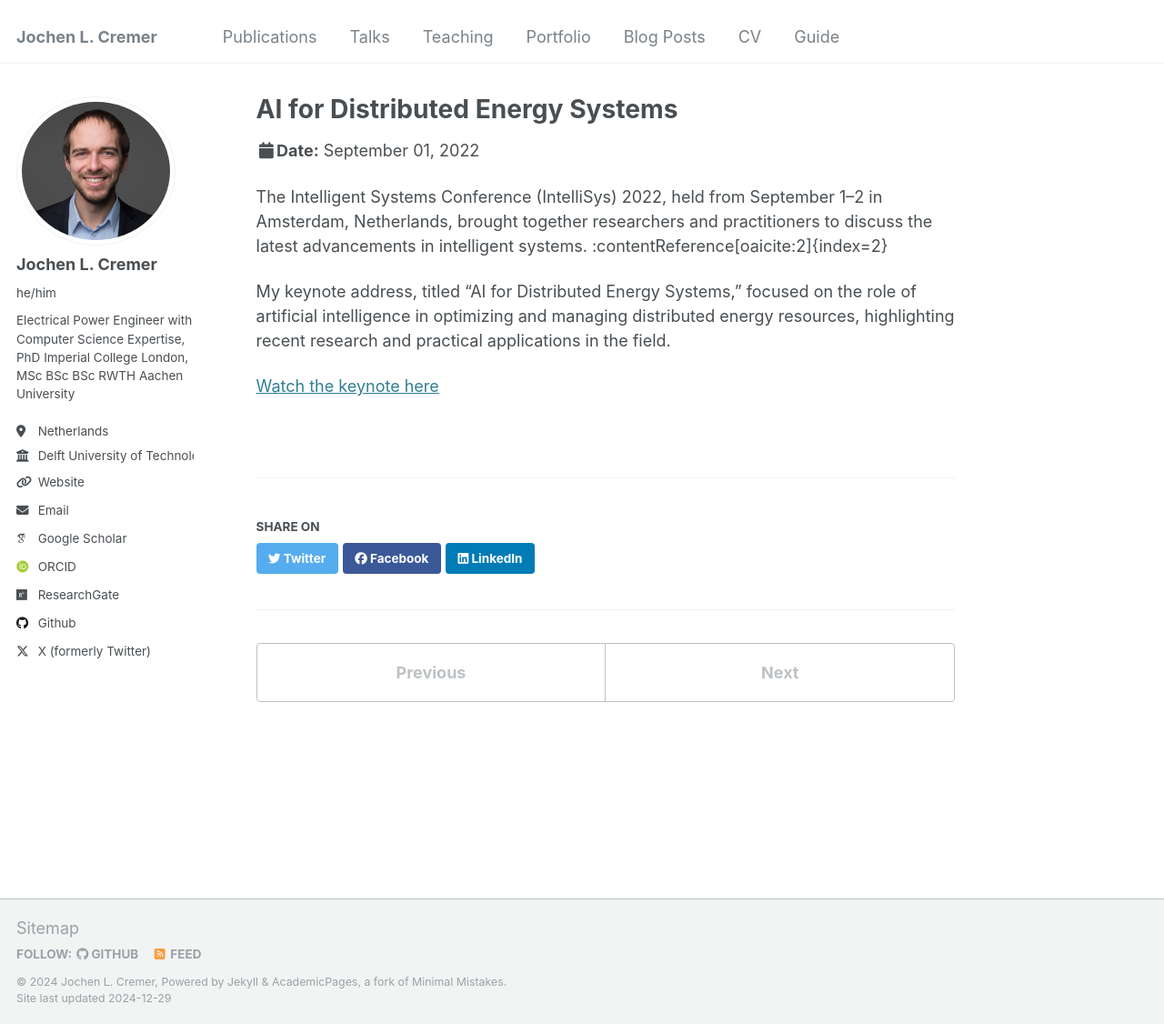
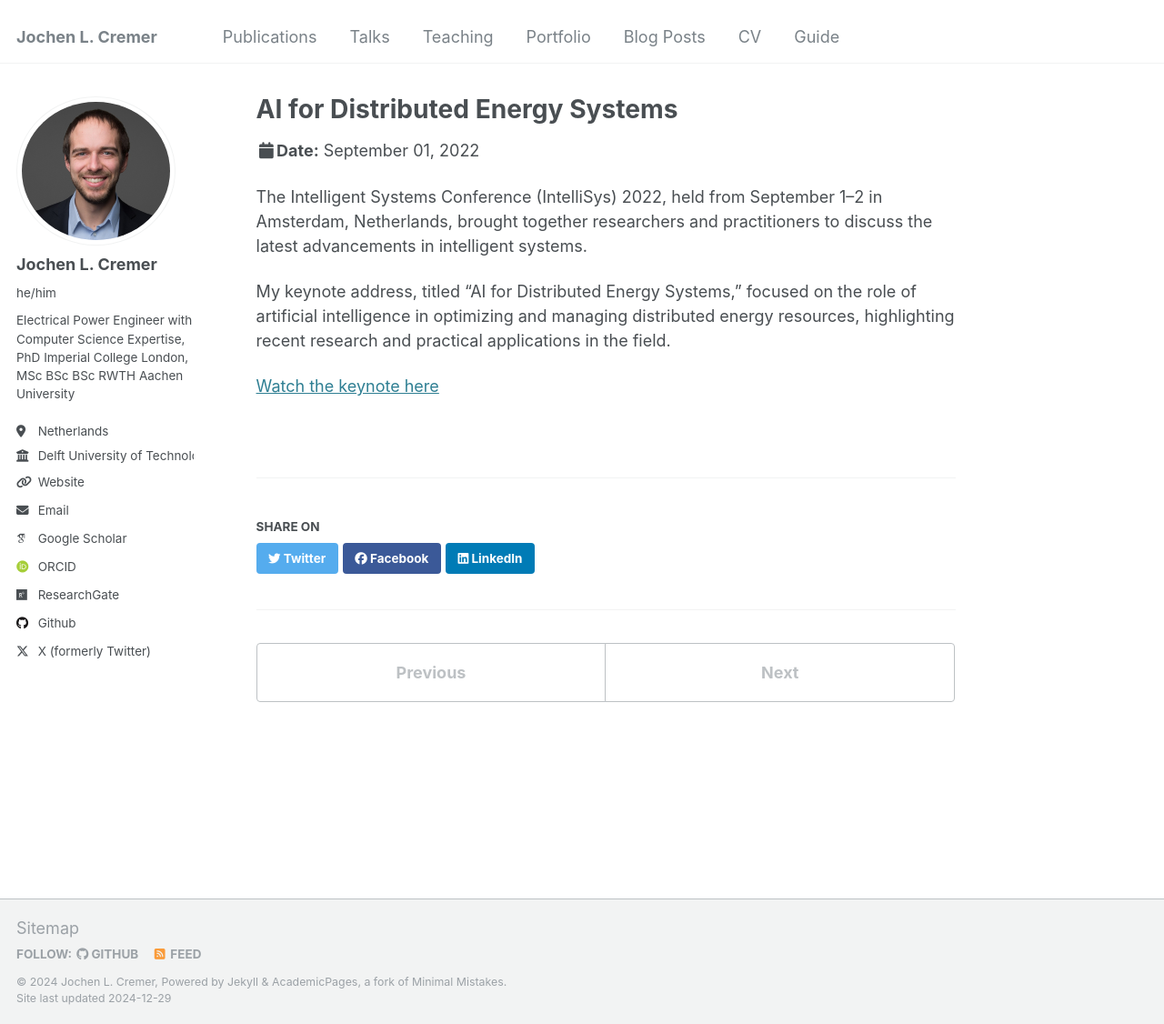
Before and after one commit to JochenC/JochenC.github.io, a Jekyll site: the page built from _talks/2022-09-01-intellisys-ai-distributed-energy.md, in a window 1280 px wide and 1126 px high. Shown: the whole window at 91% size. Built offline with Jekyll 4.4.1, drawn with Linux system fonts in a browser that asks for light colours; some web fonts are replaced.

Commit message:
Add files via upload

```diff
--- a/_talks/2022-09-01-intellisys-ai-distributed-energy.md
+++ b/_talks/2022-09-01-intellisys-ai-distributed-energy.md
@@ -7,7 +7,7 @@ venue: "Intelligent Systems Conference (IntelliSys) 2022"
 date: 2022-09-01
 location: "Amsterdam, Netherlands"
 ---
-The Intelligent Systems Conference (IntelliSys) 2022, held from September 1–2 in Amsterdam, Netherlands, brought together researchers and practitioners to discuss the latest advancements in intelligent systems. :contentReference[oaicite:2]{index=2}
+The Intelligent Systems Conference (IntelliSys) 2022, held from September 1–2 in Amsterdam, Netherlands, brought together researchers and practitioners to discuss the latest advancements in intelligent systems.
 
 My keynote address, titled "AI for Distributed Energy Systems," focused on the role of artificial intelligence in optimizing and managing distributed energy resources, highlighting recent research and practical applications in the field.
 
```
